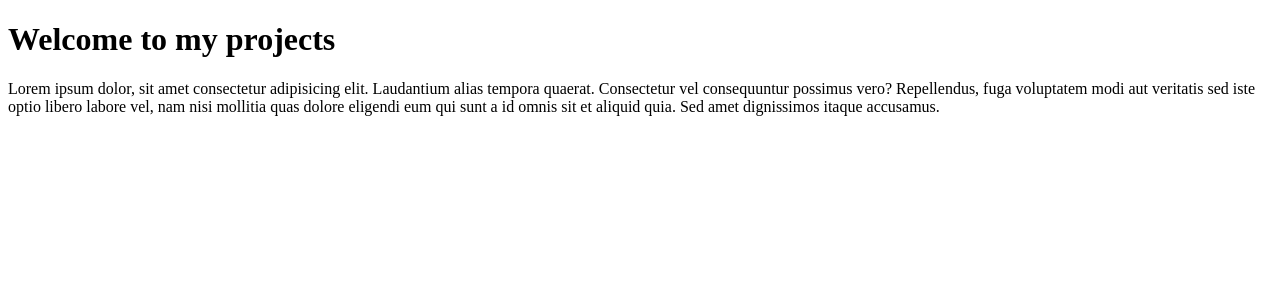
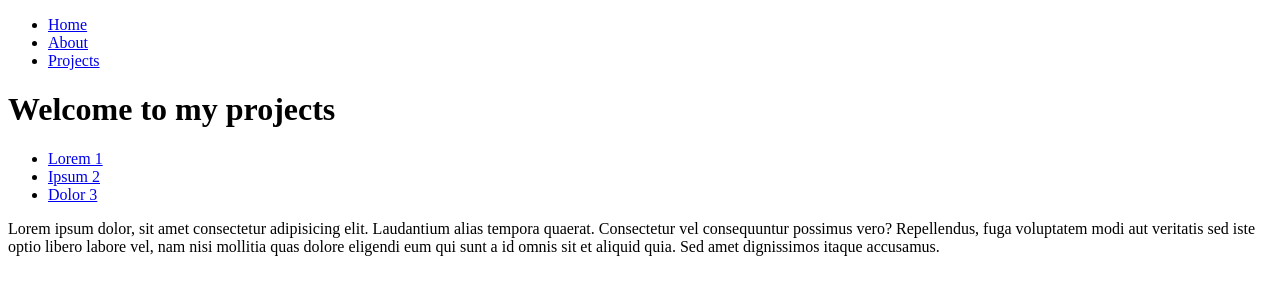
Before and after one commit to pabcrudel/my-first-nuxt-app, a Nuxt app: page /projects in a window 1280 px wide. Shown: the top 300 px of the page. Built offline with nearby package versions, Linux system fonts and the light colour scheme.

Commit message:
Added some navigation links

```diff
--- a/app.vue
+++ b/app.vue
@@ -1,3 +1,12 @@
 <template>
+  <header>
+    <nav>
+      <ul>
+        <li><NuxtLink to="/">Home</NuxtLink></li>
+        <li><NuxtLink to="/about">About</NuxtLink></li>
+        <li><NuxtLink to="/projects">Projects</NuxtLink></li>
+      </ul>
+    </nav>
+  </header>
   <NuxtPage/>
 </template>
--- a/pages/projects/index.vue
+++ b/pages/projects/index.vue
@@ -1,11 +1,17 @@
 <template>
   <h1>{{ title }}</h1>
+  <nav>
+    <ul>
+      <li><NuxtLink to="/projects/1">Lorem 1</NuxtLink></li>
+      <li><NuxtLink to="/projects/2">Ipsum 2</NuxtLink></li>
+      <li><NuxtLink to="/projects/3">Dolor 3</NuxtLink></li>
+    </ul>
+  </nav>
   <p>Lorem ipsum dolor, sit amet consectetur adipisicing elit. Laudantium alias
-  tempora quaerat. Consectetur vel consequuntur possimus vero? Repellendus, fuga
-  voluptatem modi aut veritatis sed iste optio libero labore vel, nam nisi
-  mollitia quas dolore eligendi eum qui sunt a id omnis sit et aliquid quia. Sed
-  amet dignissimos itaque accusamus.</p>
-</template>
+    tempora quaerat. Consectetur vel consequuntur possimus vero? Repellendus, fuga
+    voluptatem modi aut veritatis sed iste optio libero labore vel, nam nisi
+    mollitia quas dolore eligendi eum qui sunt a id omnis sit et aliquid quia. Sed
+    amet dignissimos itaque accusamus.</p></template>
 
 <script setup lang="ts">
 const title = "Welcome to my projects";
```
